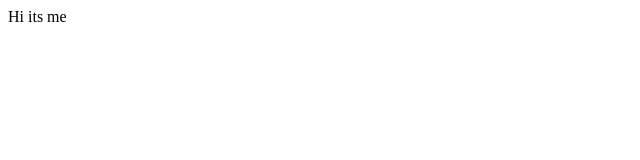
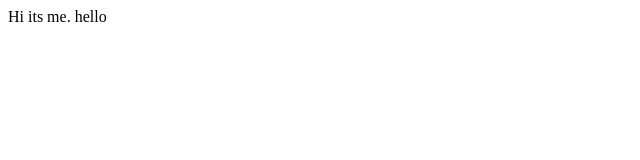
Before and after one commit to TanishkaDadhe/connect_to_git, a plain HTML site: page index.html in a window 1280 px wide. Shown: the full height of the page, 0-640 px from the left. Drawn offline with Linux system fonts and the light colour scheme.

Commit message:
committ  done

```diff
--- a/index.html
+++ b/index.html
@@ -6,6 +6,6 @@
     <title>this project is getting added to github</title>
 </head>
 <body>
-    Hi its me
+    Hi its me. hello
 </body>
 </html>
```
